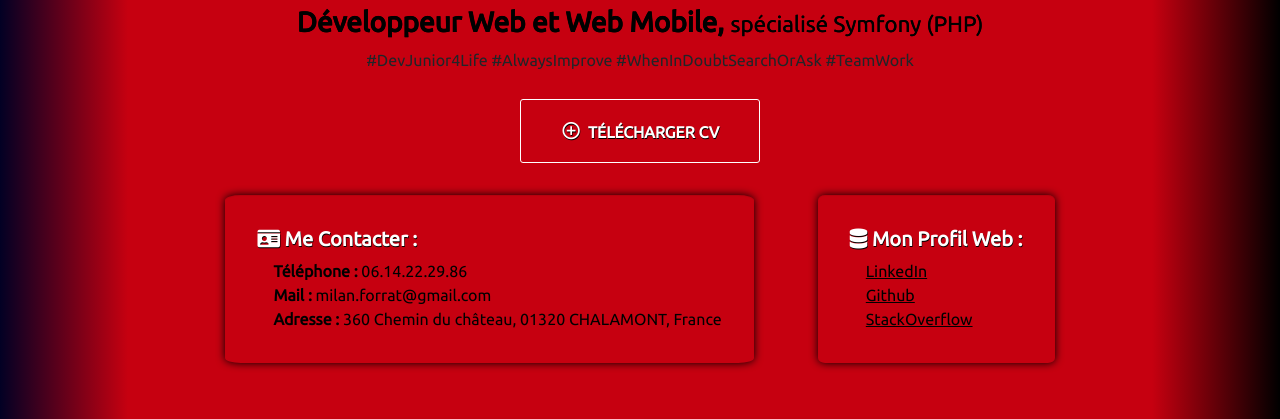
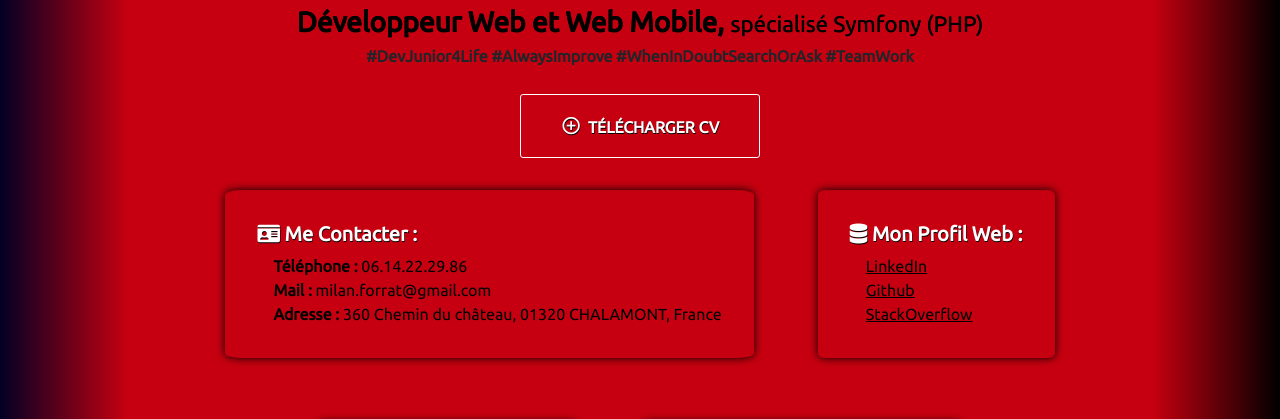
Before and after one commit to MilanForrat/CV-Responsive-MFORRAT, a plain HTML site: page index.html in a window 1280 px wide. Shown: the part 361-780 px from the top of the page. Drawn offline with nearby package versions, Linux system fonts and the light colour scheme.

Commit message:
feat: removed small property on h6 for #s for better reading on large screens

```diff
--- a/index.html
+++ b/index.html
@@ -45,7 +45,7 @@
             <div class="heading">
                 <h1>Milan FORRAT</h1>
                 <h3>Développeur Web et Web Mobile, <small>spécialisé Symfony (PHP)</small></h3>
-                <h5><small>#DevJunior4Life #AlwaysImprove #WhenInDoubtSearchOrAsk #TeamWork</small></h5>
+                <h6>#DevJunior4Life #AlwaysImprove #WhenInDoubtSearchOrAsk #TeamWork</h6>
                 <a id="add_cv" href="./Projets/CV-Milan-FORRAT/docs/CV Milan FORRAT - Dev WEB.pdf" class="button1" target="blank"><span id="plus_cv" class="material-icons">
                     add_circle_outline
                     </span>Télécharger CV</a>
```
